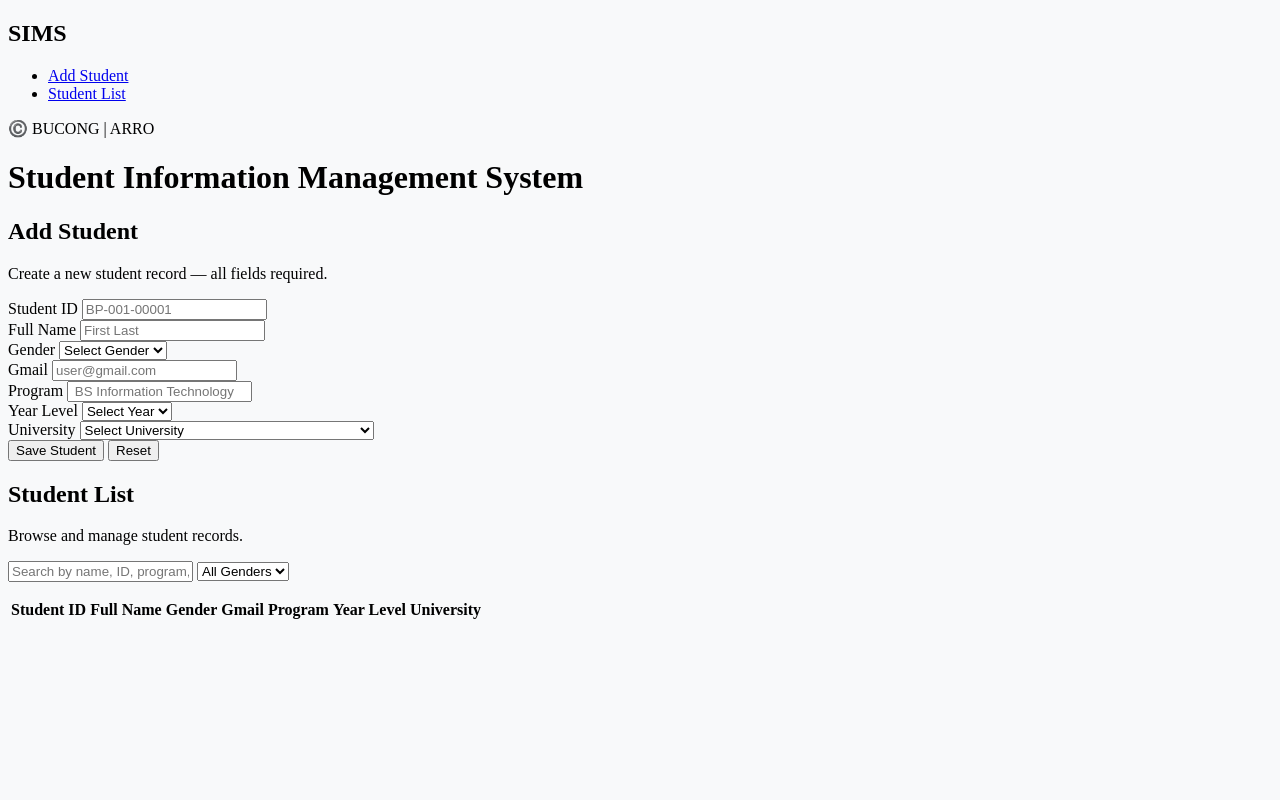
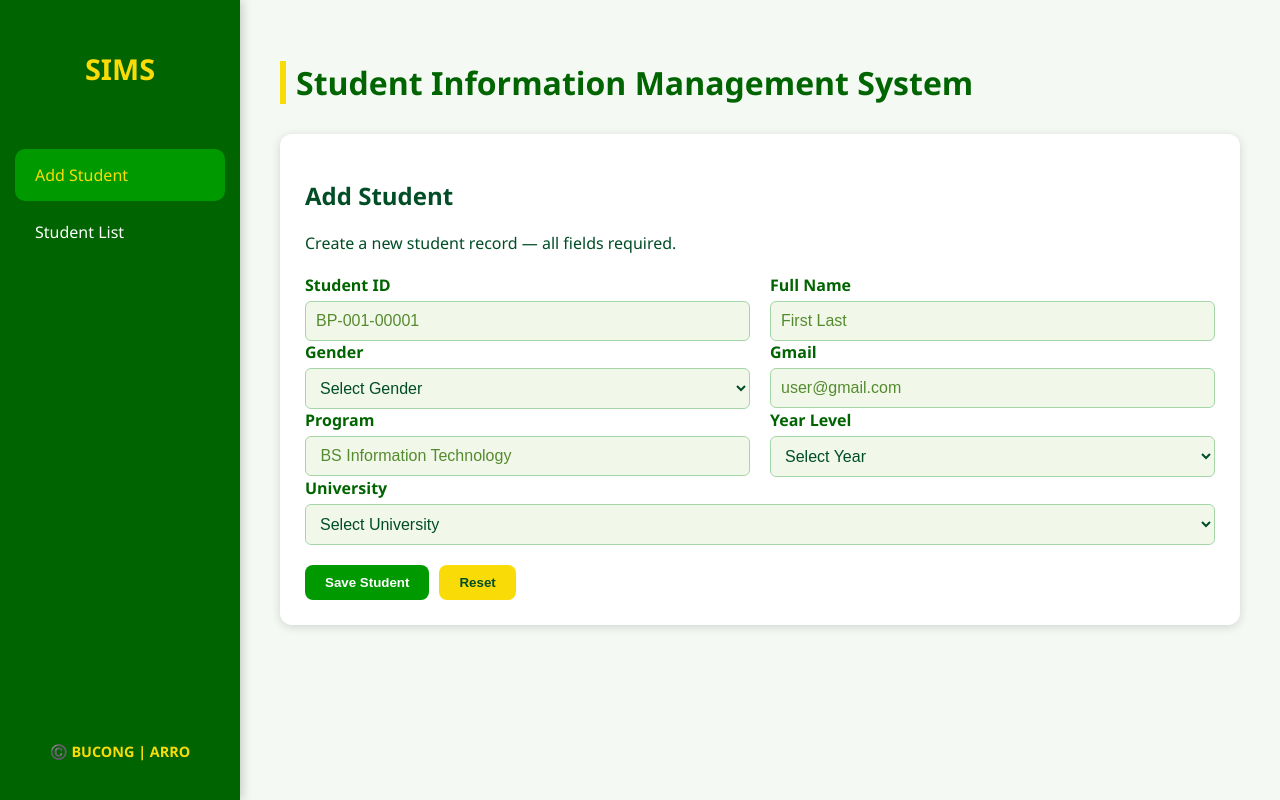
Before and after one commit to jbucong838-web/Student-Information-Management-System, a plain HTML site: page index.html in a window 1280 px wide. Drawn offline with Linux system fonts and the light colour scheme; a script that the page names is missing.

Commit message:
Final style.css

```diff
--- a/style.css
+++ b/style.css
@@ -1,3 +1,235 @@
+/* === GLOBAL STYLES === */
 body {
-  background-color: #f8f9fa; /* Light background for better readability */
+  margin: 0;
+  font-family: 'Segoe UI', sans-serif;
+  background-color: #f4f9f4;
+  color: #004d26;
+  display: flex;
+  height: 100vh;
 }
+
+/* === SIDEBAR === */
+.sidebar {
+  width: 240px;
+  background-color: #006400;
+  display: flex;
+  flex-direction: column;
+  align-items: center;
+  padding: 25px 0;
+  box-shadow: 2px 0 10px rgba(0, 0, 0, 0.2);
+}
+
+.sidebar .logo {
+  color: #f9dc07;
+  font-size: 1.8em;
+  font-weight: bold;
+  margin-bottom: 40px;
+  text-transform: uppercase;
+}
+
+.sidebar ul {
+  list-style: none;
+  padding: 0;
+  width: 100%;
+}
+
+.sidebar ul li a {
+  display: block;
+  text-decoration: none;
+  color: #ffffff;
+  padding: 15px 20px;
+  border-radius: 10px;
+  margin: 5px 15px;
+  transition: 0.3s;
+}
+
+.sidebar ul li a:hover,
+.sidebar ul li a.active {
+  background-color: #009900;
+  color: #f9dc07;
+}
+
+.sidebar .footer {
+  margin-top: auto;
+  font-size: 0.9em;
+  color: #f9dc07;
+  font-weight: bold;
+}
+
+/* === MAIN SECTION === */
+.main {
+  flex: 1;
+  padding: 40px;
+}
+
+h1 {
+  color: #006400;
+  margin-bottom: 30px;
+  border-left: 6px solid #f9dc07;
+  padding-left: 10px;
+  font-weight: bold;
+}
+
+/* === CARD BOX === */
+.card {
+  background-color: #ffffff;
+  padding: 25px;
+  border-radius: 12px;
+  box-shadow: 0 2px 10px rgba(0, 0, 0, 0.15);
+  color: #004d26;
+  max-height: 80vh;
+  overflow-y: auto;
+  scrollbar-width: thin;
+  scrollbar-color: #006400 #e8f5e9;
+}
+
+.hidden {
+  display: none;
+}
+
+/* === FORM === */
+form {
+  margin-top: 20px;
+}
+
+.form-row {
+  display: flex;
+  gap: 20px;
+  flex-wrap: wrap;
+}
+
+.form-group {
+  flex: 1;
+  display: flex;
+  flex-direction: column;
+}
+
+label {
+  margin-bottom: 5px;
+  font-weight: bold;
+  color: #006400;
+}
+
+input, select {
+  padding: 10px;
+  border: 1px solid #a5d6a7;
+  border-radius: 6px;
+  font-size: 1em;
+  background-color: #f1f8e9;
+  color: #004d26;
+}
+
+input::placeholder {
+  color: #558b2f;
+}
+
+/* === BUTTONS === */
+.button-group {
+  margin-top: 20px;
+  display: flex;
+  gap: 10px;
+}
+
+.btn {
+  padding: 10px 20px;
+  border: none;
+  border-radius: 8px;
+  font-weight: bold;
+  cursor: pointer;
+  transition: 0.3s;
+}
+
+.btn.save {
+  background-color: #009900;
+  color: #ffffff;
+}
+
+.btn.save:hover {
+  background-color: #006400;
+}
+
+.btn.reset {
+  background-color: #f9dc07;
+  color: #004d26;
+}
+
+.btn.reset:hover {
+  background-color: #f1c900;
+}
+
+/* === TABLE === */
+table {
+  width: 100%;
+  border-collapse: collapse;
+  margin-top: 15px;
+  border-radius: 10px;
+  overflow: hidden;
+}
+
+th, td {
+  padding: 12px 10px;
+  text-align: left;
+}
+
+th {
+  background-color: #006400;
+  color: #ffffff;
+  text-transform: uppercase;
+  font-size: 0.9em;
+}
+
+tr:nth-child(even) {
+  background-color: #f1f8e9;
+}
+
+tr:hover {
+  background-color: #c8e6c9;
+}
+
+/* === SEARCH & FILTER ROW === */
+.search-filter-row {
+  display: flex;
+  justify-content: space-between;
+  align-items: center;
+  margin-bottom: 15px;
+  gap: 10px;
+}
+
+#search {
+  flex: 1;
+  padding: 10px 15px;
+  border-radius: 8px;
+  border: 1px solid #009900;
+  background-color: #ffffff;
+  font-size: 14px;
+  color: #004d26;
+  max-width: 950px;
+}
+
+#search::placeholder {
+  color: #66bb6a;
+}
+
+#genderFilter {
+  padding: 10px 15px;
+  border-radius: 8px;
+  border: 1px solid #009900;
+  background-color: #006400;
+  color: white;
+  font-size: 14px;
+  cursor: pointer;
+  transition: 0.3s;
+}
+
+#genderFilter:hover {
+  background-color: #009900;
+}
+
+/* === STUDENT COUNT === */
+.student-count {
+  font-weight: bold;
+  color: #006400;
+  margin-bottom: 10px;
+  font-size: 1em;
+  text-align: right;
+}
```
